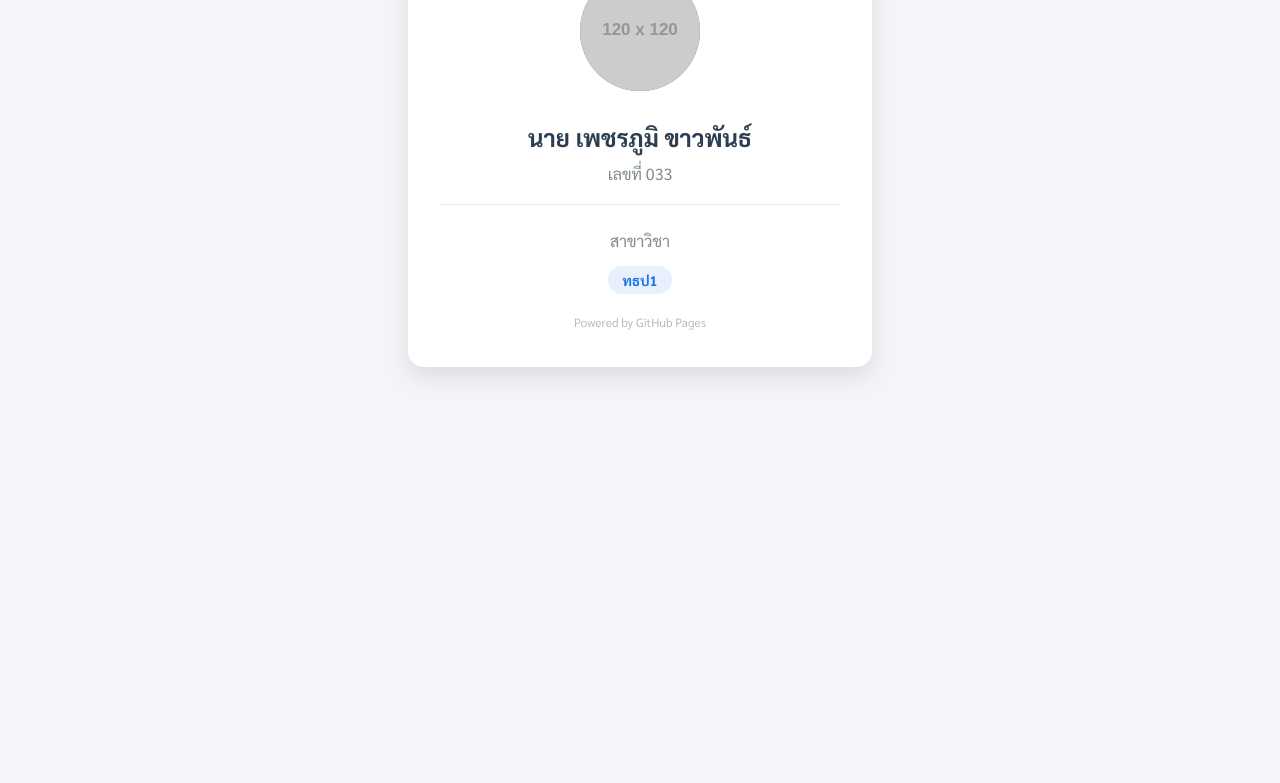
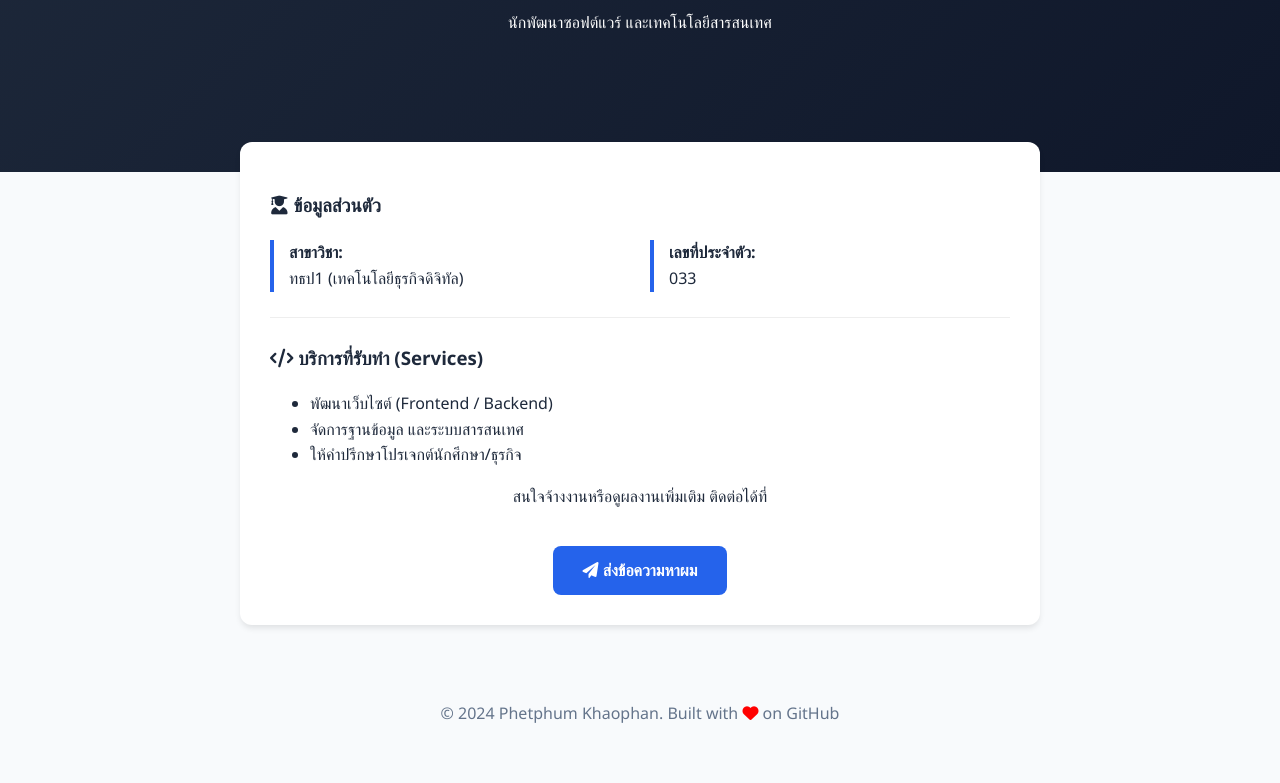
Before and after one commit to 033Phetphum/web2, a plain HTML site: page index.html in a window 1280 px wide. Shown: the part 247-1030 px from the top of the page. Before the commit the page ends 800 px from the top, so only its background shows below. Drawn offline with Linux system fonts and the light colour scheme; placeholder pictures from the web are drawn by us.

Commit message:
Revamp portfolio layout and styling
Updated the title and added Font Awesome for icons. Enhanced styling with CSS variables and improved layout for better presentation.

```diff
--- a/index.html
+++ b/index.html
@@ -3,71 +3,139 @@
 <head>
     <meta charset="UTF-8">
     <meta name="viewport" content="width=device-width, initial-scale=1.0">
-    <title>Portfolio - Phetphumi</title>
-    <link href="https://fonts.googleapis.com/css2?family=Sarabun:wght@300;400;700&display=swap" rel="stylesheet">
+    <title>Phetphum Portfolio | Freelance Developer</title>
+    <link rel="stylesheet" href="https://cdnjs.cloudflare.com/ajax/libs/font-awesome/6.0.0/css/all.min.css">
     <style>
+        :root {
+            --primary-color: #2563eb;
+            --dark-color: #1e293b;
+            --light-color: #f8fafc;
+        }
+
         body {
-            font-family: 'Sarabun', sans-serif;
+            font-family: 'Segoe UI', Tahoma, Geneva, Verdana, sans-serif;
             margin: 0;
-            padding: 0;
-            background-color: #f4f4f9;
-            color: #333;
-            display: flex;
-            justify-content: center;
-            align-items: center;
-            height: 100vh;
+            line-height: 1.6;
+            background-color: var(--light-color);
+            color: var(--dark-color);
         }
+
+        header {
+            background: linear-gradient(135deg, #1e293b 0%, #0f172a 100%);
+            color: white;
+            padding: 100px 20px;
+            text-align: center;
+        }
+
+        .container {
+            max-width: 800px;
+            margin: auto;
+            padding: 20px;
+        }
+
+        .profile-info {
+            margin-bottom: 30px;
+        }
+
+        .tag {
+            background: var(--primary-color);
+            color: white;
+            padding: 5px 15px;
+            border-radius: 20px;
+            font-size: 0.9rem;
+            display: inline-block;
+            margin-bottom: 10px;
+        }
+
         .card {
             background: white;
-            padding: 2rem;
-            border-radius: 15px;
-            box-shadow: 0 10px 25px rgba(0,0,0,0.1);
+            padding: 30px;
+            border-radius: 12px;
+            box-shadow: 0 4px 6px -1px rgba(0,0,0,0.1);
+            margin-top: -50px;
+        }
+
+        .stats {
+            display: grid;
+            grid-template-columns: 1fr 1fr;
+            gap: 20px;
+            margin: 20px 0;
+        }
+
+        .stat-item {
+            border-left: 4px solid var(--primary-color);
+            padding-left: 15px;
+        }
+
+        .btn {
+            display: inline-block;
+            background: var(--primary-color);
+            color: white;
+            padding: 12px 30px;
+            text-decoration: none;
+            border-radius: 8px;
+            font-weight: bold;
+            transition: 0.3s;
+            margin-top: 20px;
+        }
+
+        .btn:hover {
+            background: #1d4ed8;
+            transform: translateY(-2px);
+        }
+
+        footer {
             text-align: center;
-            max-width: 400px;
-            width: 90%;
-        }
-        .profile-img {
-            width: 120px;
-            height: 120px;
-            border-radius: 50%;
-            background: #007bff;
-            margin-bottom: 1rem;
-            display: inline-block;
-        }
-        h1 { margin: 10px 0; color: #2c3e50; font-size: 24px; }
-        p { margin: 5px 0; color: #7f8c8d; }
-        .info {
-            margin-top: 20px;
-            padding-top: 20px;
-            border-top: 1px solid #eee;
-        }
-        .tag {
-            display: inline-block;
-            background: #e8f0fe;
-            color: #1a73e8;
-            padding: 5px 15px;
-            border-radius: 20px;
-            font-size: 14px;
-            font-weight: bold;
-            margin-top: 10px;
+            padding: 40px;
+            color: #64748b;
         }
     </style>
 </head>
 <body>
 
+<header>
+    <div class="container">
+        <span class="tag">Available for Freelance</span>
+        <h1>นาย เพชรภูมิ ขาวพันธ์</h1>
+        <p>นักพัฒนาซอฟต์แวร์ และเทคโนโลยีสารสนเทศ</p>
+    </div>
+</header>
+
+<div class="container">
     <div class="card">
-        <img src="https://via.placeholder.com/120" alt="Profile Picture" class="profile-img">
-
-        <h1>นาย เพชรภูมิ ขาวพันธ์</h1>
-        <p>เลขที่ 033</p>
-
-        <div class="info">
-            <p>สาขาวิชา</p>
-            <div class="tag">ทธป1</div>
+        <h3><i class="fas fa-user-graduate"></i> ข้อมูลส่วนตัว</h3>
+        <div class="stats">
+            <div class="stat-item">
+                <strong>สาขาวิชา:</strong><br>
+                ทธป1 (เทคโนโลยีธุรกิจดิจิทัล)
+            </div>
+            <div class="stat-item">
+                <strong>เลขที่ประจำตัว:</strong><br>
+                033
+            </div>
         </div>
 
-        <p style="margin-top: 20px; font-size: 12px; color: #bbb;">Powered by GitHub Pages</p>
+        <hr style="border: 0; border-top: 1px solid #eee; margin: 25px 0;">
+
+        <h3><i class="fas fa-code"></i> บริการที่รับทำ (Services)</h3>
+        <ul>
+            <li>พัฒนาเว็บไซต์ (Frontend / Backend)</li>
+            <li>จัดการฐานข้อมูล และระบบสารสนเทศ</li>
+            <li>ให้คำปรึกษาโปรเจกต์นักศึกษา/ธุรกิจ</li>
+        </ul>
+
+        <div style="text-align: center;">
+            <p>สนใจจ้างงานหรือดูผลงานเพิ่มเติม ติดต่อได้ที่</p>
+            <a href="mailto:your-email@example.com" class="btn">
+                <i class="fas fa-paper-plane"></i> ส่งข้อความหาผม
+            </a>
+        </div>
     </div>
+</div>
+
+<footer>
+    <p>© 2024 Phetphum Khaophan. Built with <i class="fas fa-heart" style="color: red;"></i> on GitHub</p>
+</footer>
 
 </body>
 </html>
```
